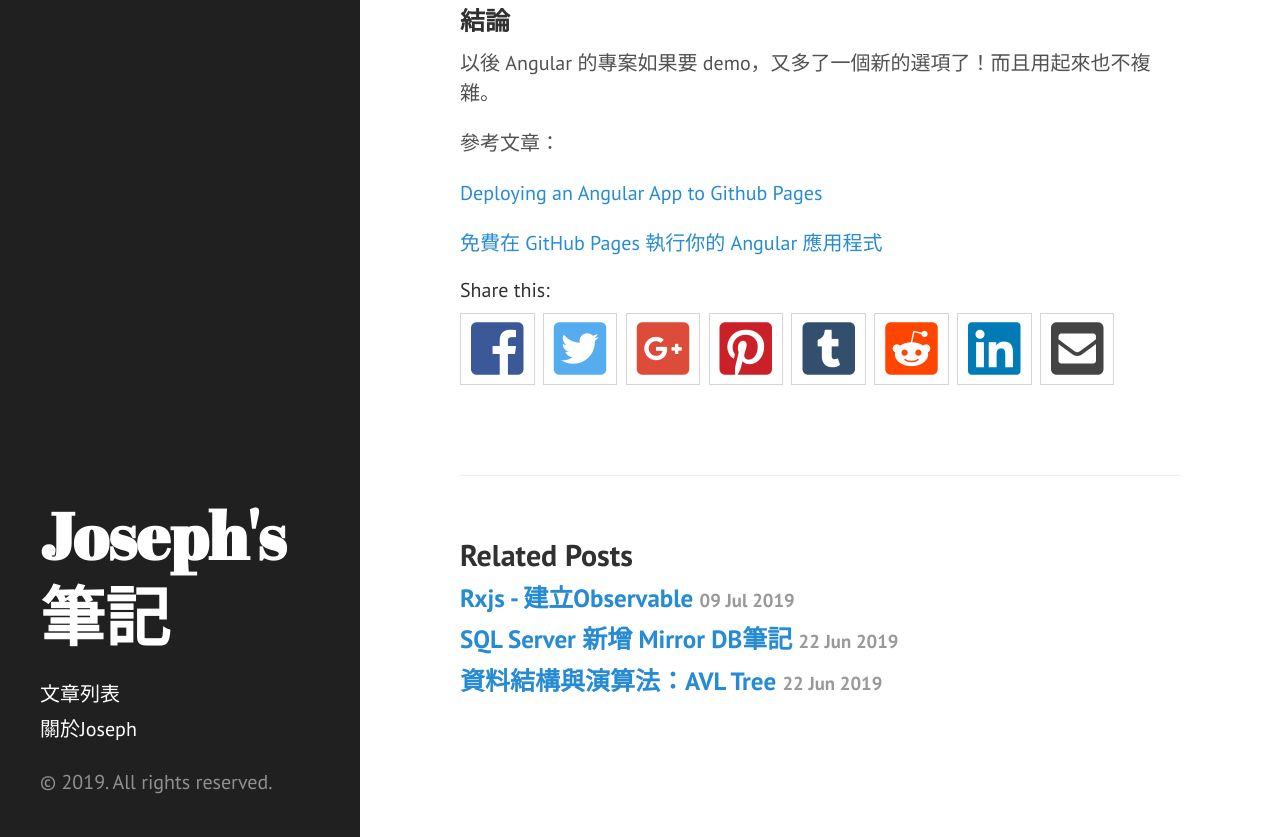
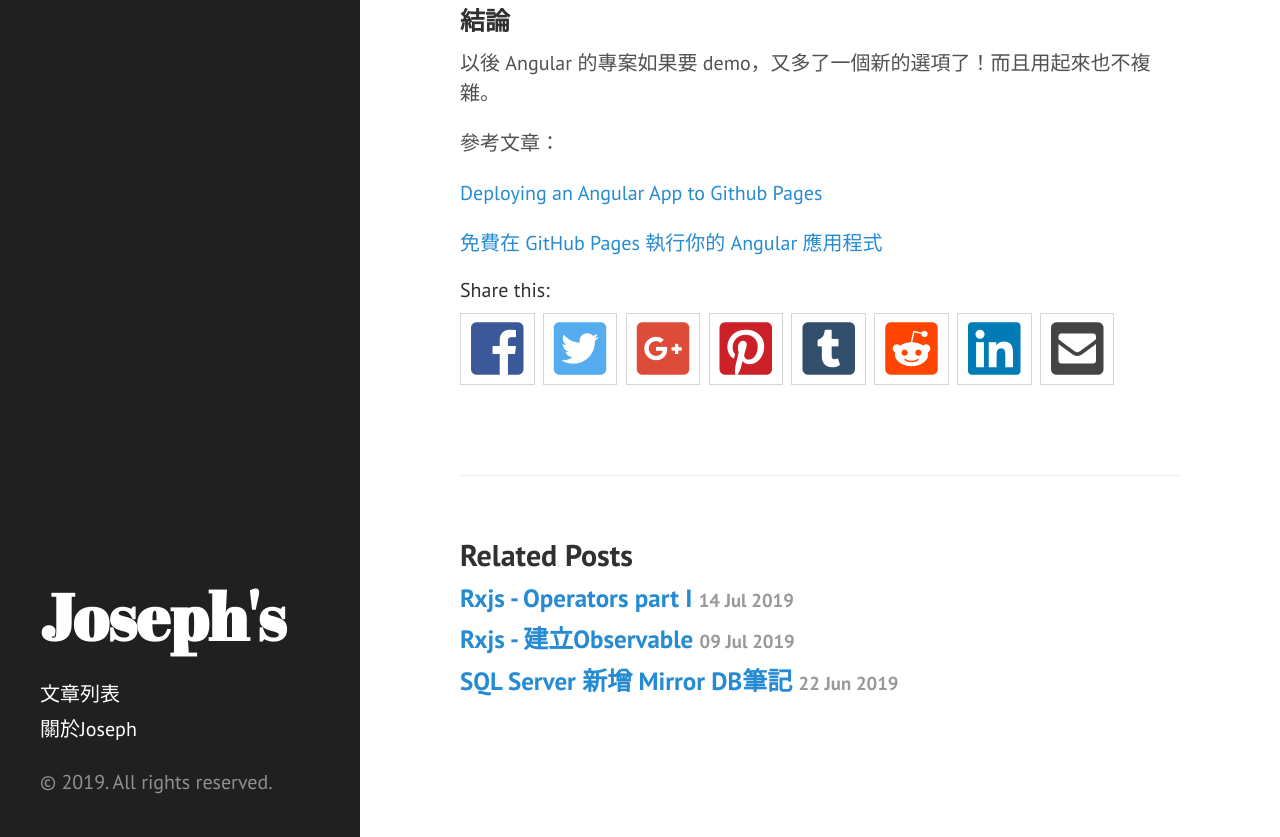
Before and after one commit to josephjsf2/josephjsf2.github.io, a Jekyll site: the page built from _posts/angular/06/13/2019-06-13-deploy-angular-to-gitpage.md, in a window 1280 px wide and 900 px high, scrolled down 4841 px, cut to the strip 63-900 px from the top of the window. Built offline with Jekyll 4.4.1, drawn with Linux system fonts in a browser that asks for light colours; nearby versions of some CDN libraries; comment, search, counter and statistics services are not loaded; some of the changed lines change nothing that is shown.

Commit message:
add new post

````diff
--- a/_config.yml
+++ b/_config.yml
@@ -8,7 +8,7 @@ permalink:        pretty
 # relative_permalinks: true
 
 # Setup
-title:            Joseph's 筆記
+title:            Joseph's
 tagline:          '靠筆記彌補記憶'
 description:      ''
 url:              https://josephjsf.github.io/
--- /dev/null
+++ b/_posts/angular/07/14/2019-07-14-rxjs-operators-part1.md
@@ -0,0 +1,457 @@
+---
+
+title: Rxjs - Operators part I
+layout: post
+categories: angular
+tags:
+
+- angular
+- Observable
+- Operator
+- rxjs
+
+---
+
+Observable Operator使用方式。
+
+<!--more-->
+
+### 1. tap
+
+> [Perform a side effect for every emission on the source Observable, but return an Observable that is identical to the source.](https://rxjs-dev.firebaseapp.com/api/operators/tap)
+
+原本的 do 用法，通常 Observable 會搭配 tap 來執行有 side effect的工作，如Observable emit value後，要改變其他物件的狀態，或是更新UI 畫面等，每一次 Observable emit 一個內容都會進入 tap 中。
+
+如果要透過 async pipe來訂閱 Observable， 搭配 tap 會是不錯的選擇( 純個人意見)。
+
+下列程式碼寫法不同，但是做的事情是相同的
+
+```typescript
+    of(1,2,3,4,5).subscribe(
+      val => this.count1 +=val
+    );
+
+    of(1,2,3,4,5).pipe(
+      tap(
+        val => this.count2 += val
+      )
+    ).subscribe()
+
+    const obs:Observer<number> = {
+      next: val => this.count3+=val,
+      error: noop,
+      complete: noop
+    }
+
+    this.count$ = of(1,2,3,4,5).pipe(tap(obs))
+```
+
+[stackblitz](https://stackblitz.com/edit/angular-nhh8rd)
+
+### 2. map
+
+>[Applies a given `project` function to each value emitted by the source Observable, and emits the resulting values as an Observable.](https://rxjs-dev.firebaseapp.com/api/operators/map)
+
+```typescript
+    of(1,2,3,4,5).pipe(
+      tap( val => console.log(`receive val ${val}`)),
+      map( val => val *2),
+      tap( val => console.log(`revceive val after map: ${val}`))
+    ).subscribe()
+```
+
+[stackblitz](https://stackblitz.com/edit/angular-ao8zo2)
+
+### 3. pluck
+
+> [Maps each source value (an object) to its specified nested property.](https://rxjs-dev.firebaseapp.com/api/operators/pluck)
+
+將 Observable資料流中之物件，透過 pluck可以轉為物件中特定屬性內容。
+
+```typescript
+    const persons = [{
+      name: 'Tom',
+      age: 18
+    },{
+      name: 'Jessie',
+      age: 26
+    }]
+    of(...persons).pipe(
+      pluck('age'),
+      tap(val => console.log(val))
+    ).subscribe()
+```
+
+[stackblitz](https://stackblitz.com/edit/angular-3umd1g)
+
+### 4. mapTo
+
+>[Emits the given constant value on the output Observable every time the source Observable emits a value.](https://rxjs-dev.firebaseapp.com/api/operators/mapTo)
+
+將Observable emit 出來的 value  轉為一個常數(constant)
+
+```typescript
+    of(1,2,3,4,5).pipe(
+      mapTo(() => console.log('Hello World')),
+      tap(val => val())
+    ).subscribe()
+```
+
+[stackblitz](https://stackblitz.com/edit/angular-vjkutd)
+
+練習題：https://stackblitz.com/edit/angular-spv3wd
+
+### 5. filter
+
+>[Filter items emitted by the source Observable by only emitting those that satisfy a specified predicate.](https://rxjs-dev.firebaseapp.com/api/operators/filter)
+
+功能與陣列中的 filter相似，傳入一個 predicate function後，會將符合條件的 observable value過濾出來。
+
+```typescript
+    // 過濾大於3的數值，所以只會得到 4與 5
+    of(1,2,3,4,5).pipe(
+      filter( val => val >3),
+      tap(val => console.log(val))
+    ).subscribe()
+```
+
+[stackblitz](https://stackblitz.com/edit/angular-ffdqw9)
+
+### 6. skip
+
+> [Returns an Observable that skips the first `count` items emitted by the source Observable.](https://rxjs-dev.firebaseapp.com/api/operators/skip)
+
+忽略 Observable送出的 資料中前 N筆資料。
+
+```typescript
+    // emit 3, 4, 5
+    of(1,2,3,4,5).pipe(
+      skip(2),
+      tap(val => console.log(val))
+    ).subscribe()
+```
+
+### 7. first
+
+> [Emits only the first value (or the first value that meets some condition) emitted by the source Observable.](https://rxjs-dev.firebaseapp.com/api/operators/first)
+
+在Observable資料流中，只會emit第一筆資料，或是第一筆符合條件之資料。
+
+```typescript
+    of(1,2,3,4,5).pipe(
+      first(),
+      tap(val => console.log(val))
+    ).subscribe();
+
+    of(1,2,3,4,5).pipe(
+      first( val => val >4),
+      tap(val => console.log(val))
+    ).subscribe()
+```
+
+[stackblitz](https://stackblitz.com/edit/angular-bwptfc)
+
+### 8. last
+
+> [Returns an Observable that emits only the last item emitted by the source Observable. It optionally takes a predicate function as a parameter, in which case, rather than emitting the last item from the source Observable, the resulting Observable will emit the last item from the source Observable that satisfies the predicate.](https://rxjs-dev.firebaseapp.com/api/operators/last)
+
+相較於 first取第一個， last則是取最後一筆，或是滿足條件之最後一筆。
+```typescript
+   // emit 5
+   of(1,2,3,4,5).pipe(
+      last(),
+      tap(val => console.log(val))
+    ).subscribe();
+    // emit 5
+    of(1,2,3,4,5).pipe(
+      last( val => val >4),
+      tap(val => console.log(val))
+    ).subscribe();
+```
+
+[stackblitz](https://stackblitz.com/edit/angular-exnx48)
+
+### 9. take
+
+> [Emits only the first `count` values emitted by the source Observable.](https://rxjs-dev.firebaseapp.com/api/operators/take)
+
+指定要抓取 N筆 Observable中 emit出來之資料，一旦滿足條件後變停止。
+
+```typescript
+		// 1, 2
+    of(1,2,3,4,5).pipe(
+      take(2),
+      tap(val => console.log(val))
+    ).subscribe();
+```
+
+[stackblitz](https://stackblitz.com/edit/angular-evtdy6)
+
+### 10. takeLast
+
+>[Emits only the last `count` values emitted by the source Observable.](https://rxjs-dev.firebaseapp.com/api/operators/takeLast)
+
+指定要抓取 Observable資料中最後 N筆資料。
+
+```typescript
+    // 4,5
+    of(1,2,3,4,5).pipe(
+      takeLast(2),
+      tap(val => console.log(val))
+    ).subscribe();
+```
+
+[stackblitz](https://stackblitz.com/edit/angular-59i6ty)
+
+### 11. takeWhile
+
+> [Emits values emitted by the source Observable so long as each value satisfies the given `predicate`, and then completes as soon as this `predicate` is not satisfied.](https://rxjs-dev.firebaseapp.com/api/operators/takeWhile)
+
+與 filter方法類似，會傳入一個 predicate function 來過濾資料，與 filter不同的是，當遇到第一個不滿足 predicate function時，便會進入 complete。
+
+```typescript
+    // emit 0 to 14
+    range(0, 30).pipe(
+      takeWhile( val => val < 15),
+      tap(val => console.log(val))
+    ).subscribe();
+
+```
+
+[stackblitz](https://stackblitz.com/edit/angular-zybwyw?file=src/app/hello.component.ts)
+
+### 12. takeUntil
+
+> [Emits the values emitted by the source Observable until a `notifier` Observable emits a value.](https://rxjs-dev.firebaseapp.com/api/operators/takeUntil)
+
+讓 Observable持續 emit資料，等到另一個 Observable emit value後便進入 complete。
+
+```typescript
+    // after clicking on DOM, interval observable complete
+    interval(5000).pipe(
+      takeUntil( fromEvent(document, 'click')),
+      tap(val => console.log(val))
+    ).subscribe();
+```
+
+[stackblitz](https://stackblitz.com/edit/angular-asag2z)
+
+如果要透過 takeUntil來取消訂閱 Observable，也需要注意 takeUntil擺放的位置，若沒放在適當的位置，可能還是會因為沒有正確的 unscribe而導致問題。[Avoiding takeUntil Leaks](https://blog.angularindepth.com/rxjs-avoiding-takeuntil-leaks-fb5182d047ef)，文章中提到必須將 takeUntil放在最後一個 operator，如果 takeUntil operator後還有其他訂閱其他 observable之operator，可能會沒辦法套用到 takeUntil之效果，如 switchMap。
+
+下面的例子中， switchMap中的 Observable將不會在 takeUntil觸發後停止：
+
+```typescript
+    interval(1000).pipe(
+      takeUntil( fromEvent(document, 'click').pipe(
+        tap(val=> console.log('Click triggered'))
+      )),
+      tap(val => console.log(`interval val: ${val}`)),
+      switchMap(val => interval(100)),
+      tap(val => console.log(`switchMap val: ${val}:`))
+    ).subscribe();
+```
+
+調整方式是將 takeUntil移到 operators最後一個：
+
+```typescript
+    interval(1000).pipe(
+      tap(val => console.log(`interval val: ${val}`)),
+      switchMap(val => interval(100)),
+      tap(val => console.log(`switchMap val: ${val}:`)),
+      takeUntil( fromEvent(document, 'click').pipe(
+        tap(val=> console.log('Click triggered'))
+      )),
+    ).subscribe();
+```
+
+[stackblitz](https://stackblitz.com/edit/angular-wmc31a)
+
+### 13. scan
+
+> [Applies an accumulator function over the source Observable, and returns each intermediate result, with an optional seed value.](https://rxjs-dev.firebaseapp.com/api/operators/scan)
+
+與reduce功能相同，差異在於Observable每做一次就會 emit 一次 value
+
+```typescript
+    fromEvent(document, 'click').pipe(
+      mapTo(1),
+      scan((acc, val)=> acc+val, 0),
+      tap(val => console.log(`accumulated val ${val}`))
+    ).subscribe()
+```
+
+[stackblitz](https://stackblitz.com/edit/angular-p8yrjg)
+
+### 14. reduce
+
+>[Applies an accumulator function over the source Observable, and returns the accumulated result when the source completes, given an optional seed value.](https://rxjs-dev.firebaseapp.com/api/operators/reduce)
+
+同scan之功能，但只有在 reduce 完成後才會 emit value，也因為資料計算完後才會 emit 結果，所以必須確保 Observable事件是會結束的，否則 reduce 在未能確定前面 Observable資料結束前不會將壘加完資料送出。
+
+```typescript
+    fromEvent(document, 'click').pipe(
+      take(5),
+      mapTo(1),
+      reduce((acc, val)=> acc+val, 0),
+      tap(val => console.log(`accumulated val ${val}`)),
+    ).subscribe()
+```
+
+[stackblitz](https://stackblitz.com/edit/angular-apyb5q)
+
+### 15. delay
+
+> [Delays the emission of items from the source Observable by a given timeout or until a given Date.](https://rxjs-dev.firebaseapp.com/api/operators/delay)
+
+Observable 執行過程中，如果遇到 delay，則會依據 delay 上設置延遲 N ms emit value到下一個 operator。
+
+**delay 參數也可以傳入一個日期參數。**
+
+```typescript
+    interval(500).pipe(
+      take(5),
+      tap(val => console.log(`first val: ${val}`)),
+      delay(1000),
+      tap(val => console.log(`second val: ${val}`)),
+      delay(3000),
+      tap(val => console.log(`third val: ${val}`)),
+    ).subscribe()
+```
+
+[stackblitz](https://stackblitz.com/edit/angular-11h5hs)
+
+### 16. delayWhen
+
+>[Delays the emission of items from the source Observable by a given time span determined by the emissions of another Observable.](https://rxjs-dev.firebaseapp.com/api/operators/delayWhen)
+
+功能與 delay相似，差異在於 delay多久後觸發由另一個 observable觸發。
+
+```typescript
+    const delayParams = [1000,6000,3000,5000,500];
+    interval(500).pipe(
+      take(5),
+      tap(val => console.log(`first val: ${val}`)),
+      delayWhen(val => timer(delayParams[val])),
+      tap(val => console.log(`second val: ${val} delay ${delayParams[val]}`)),
+    ).subscribe()
+```
+
+[stackblitz](https://stackblitz.com/edit/angular-uagx2d)
+
+### 17. catchError
+
+> [Catches errors on the observable to be handled by returning a new observable or throwing an error.](https://rxjs-dev.firebaseapp.com/api/operators/catchError)
+
+在Observable執行出錯時，如果有使用catchError operator，則會被 catchError抓住，這時可以選擇讓整個 observabl3 retry，或是改傳回一個Observable。若沒有catchError，則會進入 observer的 error function中。
+
+**catchError中 return的Observable會自動被訂閱接著執行**
+
+catchError後改傳一個新的 observable：
+
+```typescript
+    interval(1000).pipe(
+      map(val => {
+        if(val === 4){
+          throw '4 is not good';
+        }
+        return val * 2;
+      }),
+      catchError(err => of('A','B','C')),
+      tap(val => console.log(`value: ${val}`)),
+    ).subscribe()
+
+```
+
+catchError後 retry，主要是根據 catchError中傳入的第二個參數，第二個參數為原本執行的整個 observable：
+
+第二個參數為原本執行的整個 observable
+
+```typescript
+    // 因為會一直 retry，故要加上take(20)
+    interval(1000).pipe(
+      map(val => {
+        if(val === 4){
+          throw '4 is not good';
+        }
+        return val * 2;
+      }),
+      catchError((err, caught) => caught),
+      tap(val => console.log(`value: ${val}`)),
+      take(20)
+    ).subscribe()
+```
+
+[stackblitz](https://stackblitz.com/edit/angular-qdn7sj)
+
+### 18. retry
+
+> [Returns an Observable that mirrors the source Observable with the exception of an `error`. If the source Observable calls `error`, this method will resubscribe to the source Observable for a maximum of `count` resubscriptions (given as a number parameter) rather than propagating the `error` call.](https://rxjs-dev.firebaseapp.com/api/operators/retry)
+
+在 Observable執行失敗時，會重新將整個 Observable 重新執行 N 次。
+
+```typescript
+    interval(1000).pipe(
+      map(val => {
+        if(val === 4){
+          throw '4 is not good';
+        }
+        return val * 2;
+      }),
+      retry(2),
+      tap(
+        val => console.log(`value: ${val}`),
+        err => console.log(`error: ${err}`)
+      ),
+    ).subscribe()
+```
+
+[stackblitz](https://stackblitz.com/edit/angular-cqdfdt)
+
+### 19. retryWhen
+
+> [Returns an Observable that mirrors the source Observable with the exception of an `error`. If the source Observable calls `error`, this method will emit the Throwable that caused the error to the Observable returned from `notifier`. If that Observable calls `complete` or `error` then this method will call `complete` or `error` on the child subscription. Otherwise this method will resubscribe to the source Observable.](https://rxjs-dev.firebaseapp.com/api/operators/retryWhen)
+
+retry是指定次數， retryWhen則是指定滿足特定條件才retry，如另一個 Observable觸發時重新嘗試。
+
+```typescript
+    interval(500).pipe(
+      map(val => {
+        if(val === 4){
+          throw '4 is not good';
+        }
+        return val * 2;
+      }),
+      retryWhen( (errors: Observable<any>) => {
+        return errors.pipe(
+          tap(val => console.log(`waiting for retry: ${val}`)),
+          delayWhen(() => timer(2000)),
+          take(5) // 實際上最多 retry 4次
+        );
+      }),
+      tap(
+        val => console.log(`value: ${val}`),
+        err => console.log(`error: ${err}`),
+        ()=> console.log('completed')
+      ),
+    ).subscribe()
+
+```
+
+[stackblitz](https://stackblitz.com/edit/angular-fxeetk)
+
+### 20. startWith
+
+> [Returns an Observable that emits the items you specify as arguments before it begins to emit items emitted by the source Observable.](https://rxjs-dev.firebaseapp.com/api/operators/startWith)
+
+不管 Observable資料是什麼，都會強迫在原本的 observable emit 出來前，先 emit指定的 value出來。
+
+```typescript
+    // emit 11,12,13,0,1
+    interval(500).pipe(
+      startWith(11,12,13),
+      take(5),
+      tap(val => console.log(`val: ${val}`))
+    ).subscribe()
+```
+
+[stackblitz](https://stackblitz.com/edit/angular-c6fh96)
````
